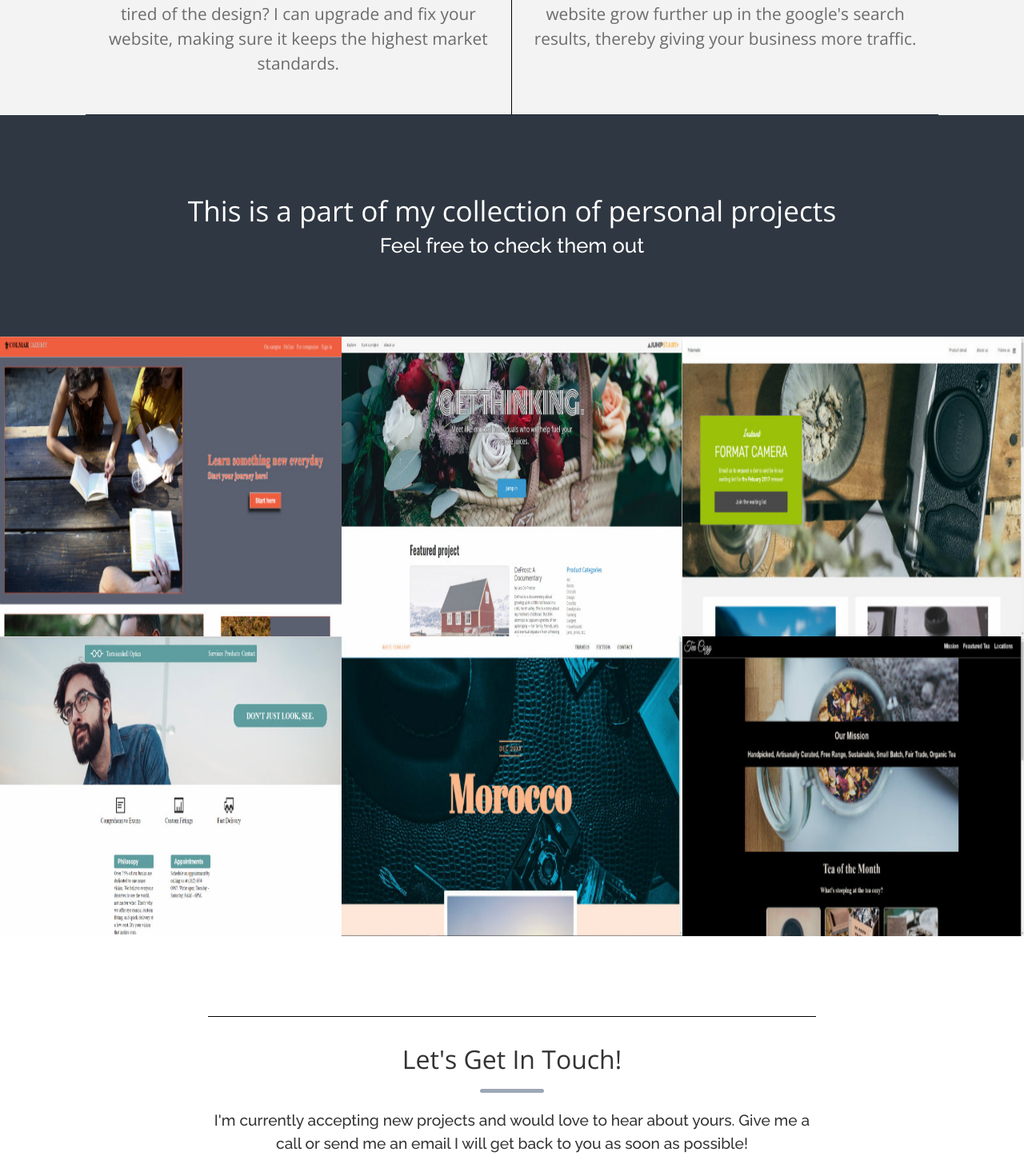
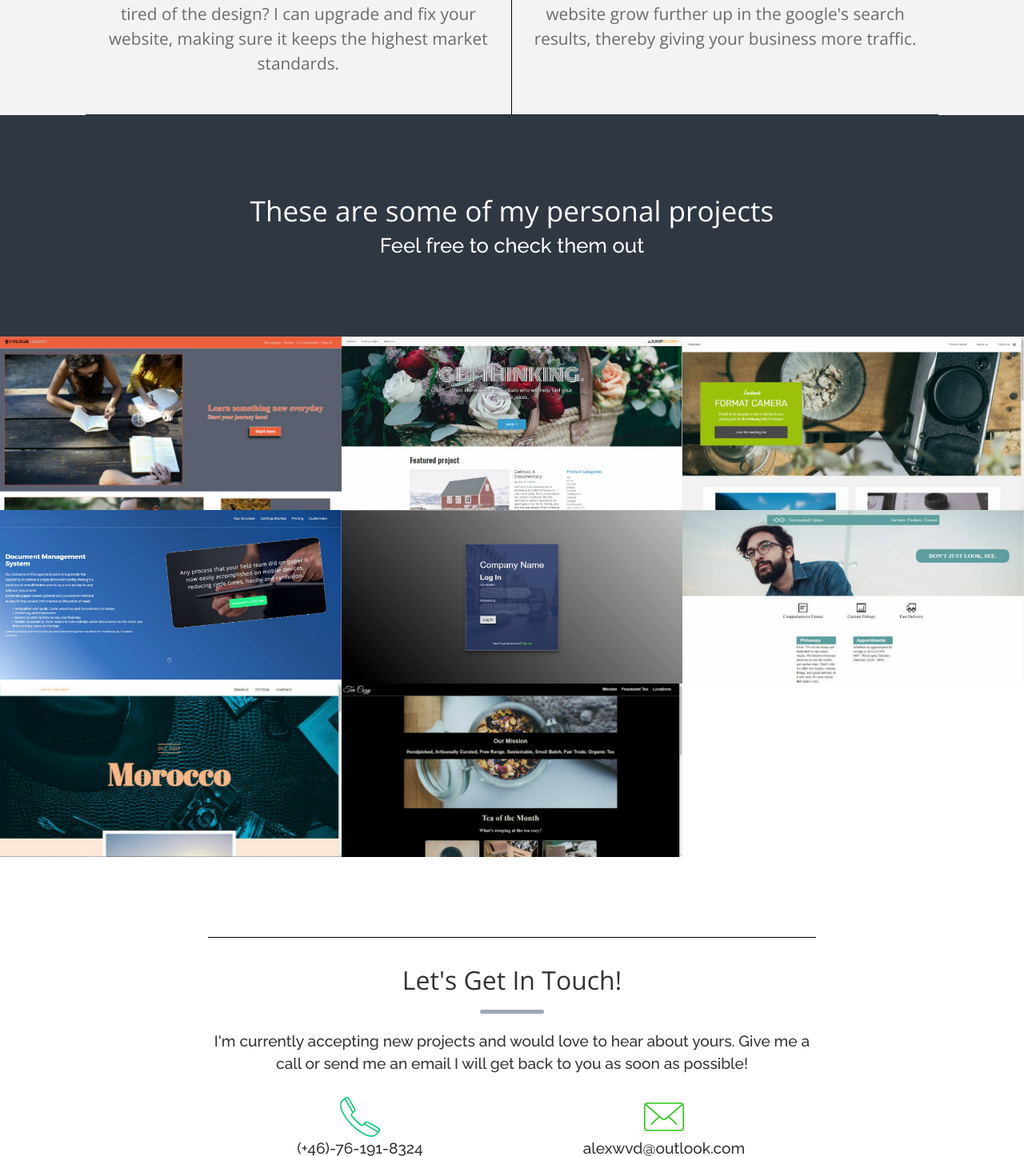
Before and after one commit to vanDeurs/portfolio, a PHP site: page / in a window 1280 px wide. Shown: the part 2223-3669 px from the top of the page at 80% size. Run offline with PHP 8.4, Linux system fonts and the light colour scheme; some libraries are stand-ins or nearby versions; some web fonts are replaced.

Commit message:
Portfolio fix

```diff
--- a/index.html
+++ b/index.html
@@ -218,7 +218,7 @@
             <div class="row">
                 <div class="col-xs-12 portfolio-title">
                     <div class="title-text">
-                        <h1>This is a part of my collection of personal projects</h1>
+                        <h1>These are some of my personal projects</h1>
                         <h3>Feel free to check them out</h3>
                     </div>
 
@@ -260,6 +260,32 @@
                                 </div>
                                 <div class="project-link">
                                     <a href="http://www.charlesvandeurs.tk/fotomatic/" class="expand-right" target="_blank">Visit Project</a>
+                                </div>
+                            </div>
+                        </div>
+                </div>
+                <div class="col-lg-4 col-sm-6 portfolio-image">
+                        <img src="/resources/pictures/dmslogin.jpg" class="img-responsive" alt="">
+                        <div class="portfolio-box-caption">
+                            <div class="portfolio-box-caption-content">
+                                <div class="project-name">
+                                    DMS Marketing Page
+                                </div>
+                                <div class="project-link">
+                                    <a href="http://www.charlesvandeurs.tk/DMSAppPage/" target="_blank" class="expand-right">Visit Project</a>
+                                </div>
+                            </div>
+                        </div>
+                </div>
+                <div class="col-lg-4 col-sm-6 portfolio-image">
+                        <img src="/resources/pictures/DMSloginreal.jpg" class="img-responsive" alt="">
+                        <div class="portfolio-box-caption">
+                            <div class="portfolio-box-caption-content">
+                                <div class="project-name">
+                                    Login screen
+                                </div>
+                                <div class="project-link">
+                                    <a href="http://www.charlesvandeurs.tk/DMSAppLogin/" target="_blank" class="expand-right">Visit Project</a>
                                 </div>
                             </div>
                         </div>
--- a/resources/css/style.css
+++ b/resources/css/style.css
@@ -690,7 +690,6 @@ hr {
 /* PORTFOLIO*/
 
 .portfolio-image{
-    height: 375px;
 }
 
 #resume .col-xs-12{
@@ -727,8 +726,8 @@ hr {
 
 .img-responsive {
     max-width: 100%;
+    max-height: 100%;
     display: block;
-    height: 100%;
     overflow: hidden;
 }
 .portfolio-box-caption {
```
Also changed, not shown: resources/pictures/DMSloginreal.jpg (added), resources/pictures/colmar.jpg, resources/pictures/dentist.jpg, resources/pictures/dmslogin.jpg (added), resources/pictures/jumpstart.jpg, resources/pictures/marocco.jpg, resources/pictures/tea-cozy.jpg.
